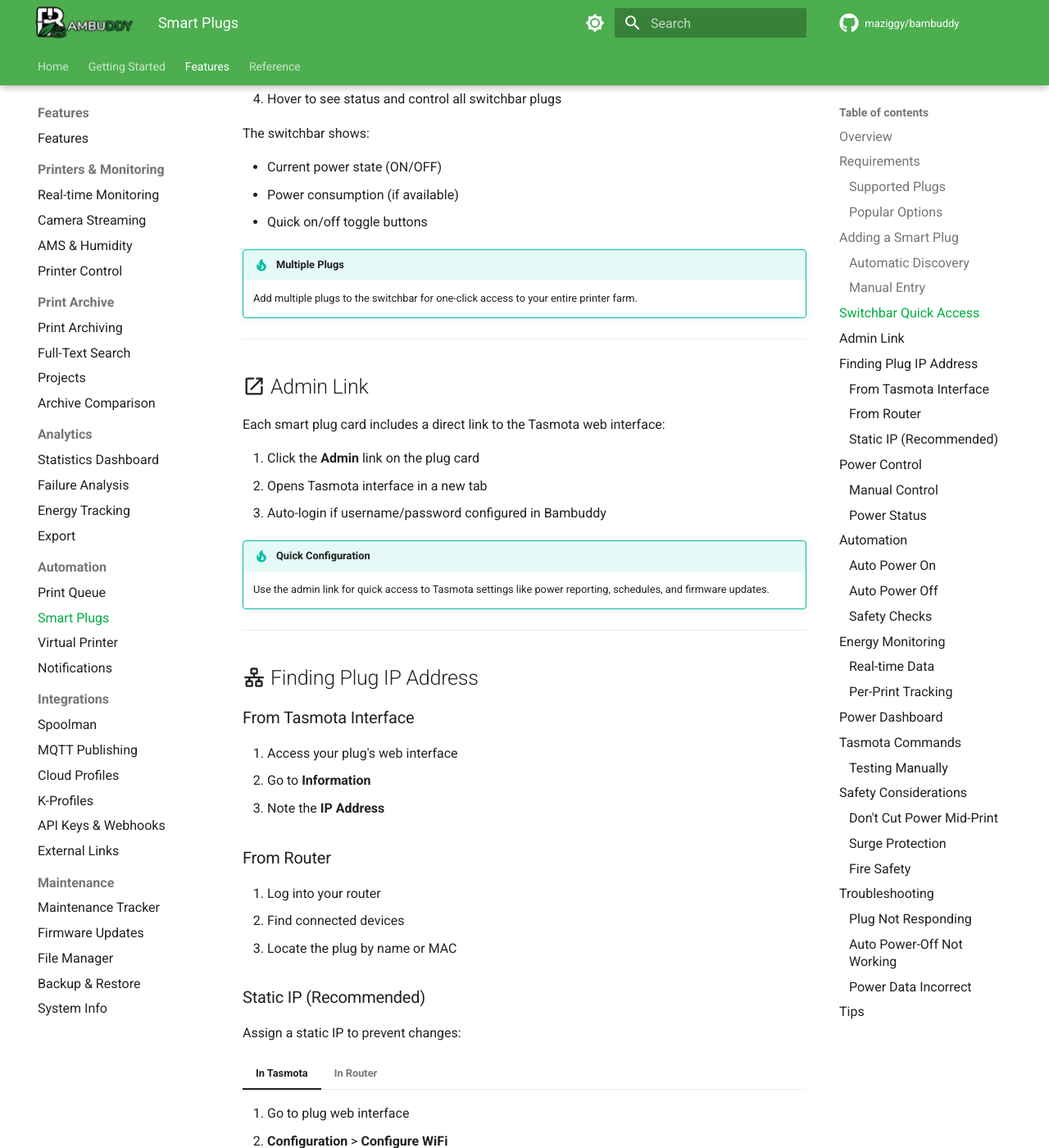
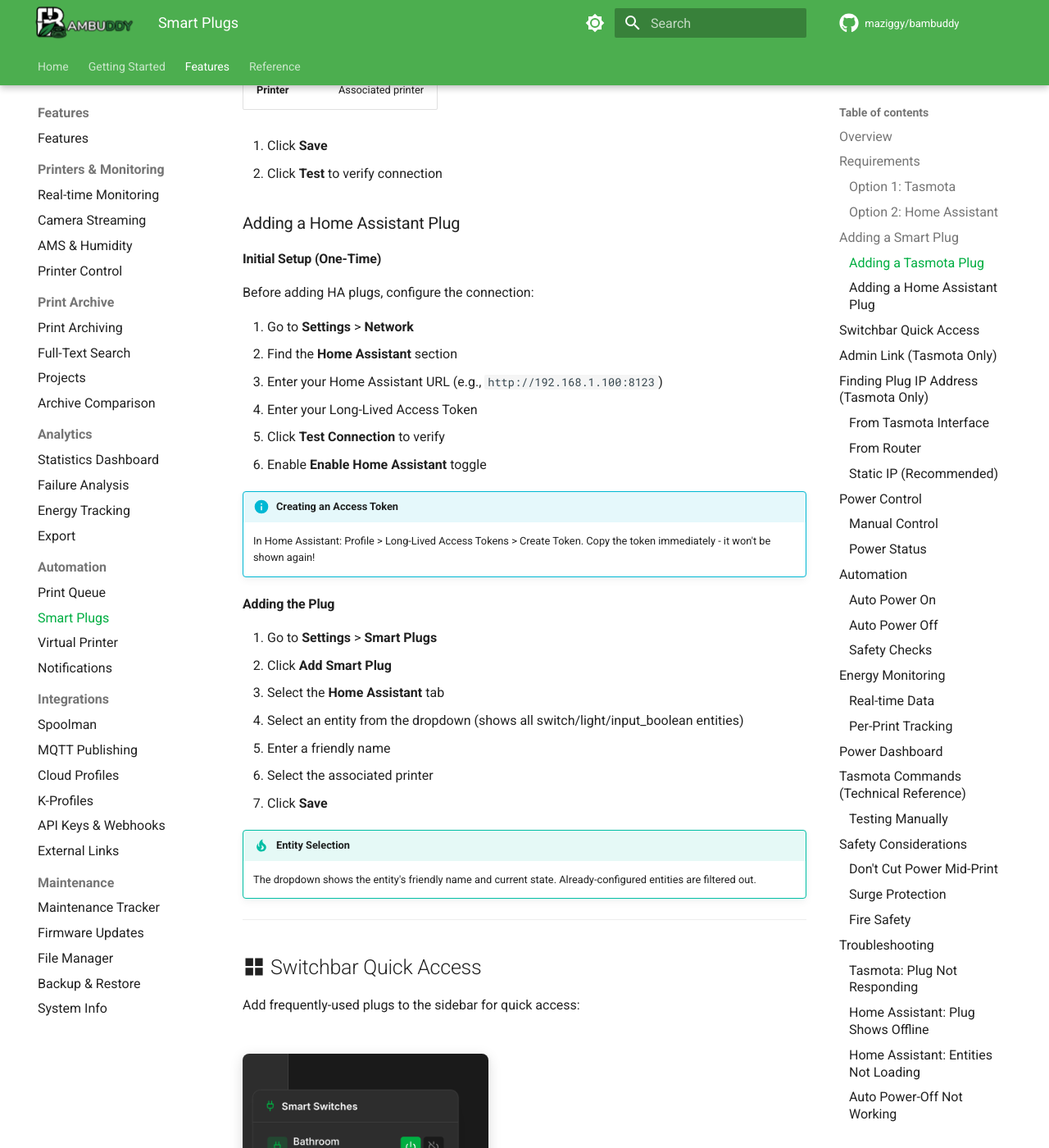
Before and after one commit to maziggy/bambuddy-wiki, an MkDocs documentation site: the page built from docs/features/smart-plugs.md, in a window 1280 px wide and 1400 px high, scrolled down 3888 px. Shown: the whole window at 82% size. Built offline with MkDocs 1.6.1 and Material for MkDocs 9.7.7, drawn with Linux system fonts in a browser that asks for light colours; comment, search, counter and statistics services are not loaded; the version menu is left out; some of the changed text lies outside the part shown.

Commit message:
Updated Wiki

```diff
--- a/docs/features/smart-plugs.md
+++ b/docs/features/smart-plugs.md
@@ -1,11 +1,11 @@
 ---
 title: Smart Plugs
-description: Tasmota integration for power control and automation
+description: Tasmota and Home Assistant integration for power control and automation
 ---
 
 # Smart Plugs
 
-Control your printers with Tasmota-based smart plugs for power monitoring, automation, and energy tracking.
+Control your printers with Tasmota or Home Assistant smart plugs for power monitoring, automation, and energy tracking.
 
 ![Smart Plugs Settings](../assets/settings-powerplugs.png){ .screenshot }
 
@@ -25,9 +25,11 @@ Smart plug integration enables:
 
 ## :material-cog: Requirements
 
-### Supported Plugs
+Bambuddy supports two types of smart plug integrations:
 
-Bambuddy supports **Tasmota**-flashed smart plugs:
+### Option 1: Tasmota
+
+Direct control of Tasmota-flashed smart plugs:
 
 | Feature | Required? |
 |---------|:---------:|
@@ -35,7 +37,7 @@ Bambuddy supports **Tasmota**-flashed smart plugs:
 | Power monitoring | Recommended |
 | HTTP API access | :material-check: Yes |
 
-### Popular Options
+**Popular Options:**
 
 - **Sonoff S31** - Compact, power monitoring
 - **Gosund SP111** - Affordable, power monitoring
@@ -45,31 +47,56 @@ Bambuddy supports **Tasmota**-flashed smart plugs:
 !!! tip "Pre-flashed Plugs"
     Buy plugs pre-flashed with Tasmota to avoid the flashing process. Athom and some others sell them ready to use.
 
+### Option 2: Home Assistant
+
+Control any switch/light entity through Home Assistant:
+
+| Feature | Required? |
+|---------|:---------:|
+| Home Assistant instance | :material-check: Yes |
+| Long-Lived Access Token | :material-check: Yes |
+| Network access to HA | :material-check: Yes |
+
+**Supports:**
+
+- **Zigbee** - Plugs via ZHA or Zigbee2MQTT
+- **Z-Wave** - Plugs via Z-Wave JS
+- **Matter** - Matter-compatible devices
+- **WiFi** - Any WiFi plug integrated with HA
+- **ESPHome** - Custom ESP-based devices
+
+!!! tip "Flexible Integration"
+    Home Assistant integration lets you use any device HA supports, including cloud-connected plugs that don't have local APIs.
+
 ---
 
 ## :material-plus-circle: Adding a Smart Plug
 
-### Automatic Discovery
+### Adding a Tasmota Plug
 
-The easiest way to add plugs is with automatic discovery:
+#### Automatic Discovery
+
+The easiest way to add Tasmota plugs is with automatic discovery:
 
 1. Go to **Settings** > **Smart Plugs**
 2. Click **Add Smart Plug**
-3. Click **Discover Tasmota Devices**
-4. Wait for the network scan to complete
-5. Click on a discovered device to select it
-6. Fill in remaining details and **Save**
+3. Select the **Tasmota** tab
+4. Click **Discover Tasmota Devices**
+5. Wait for the network scan to complete
+6. Click on a discovered device to select it
+7. Fill in remaining details and **Save**
 
 !!! tip "Network Auto-Detection"
     Bambuddy automatically detects your local network and scans all 254 addresses. Works with password-protected devices too!
 
-### Manual Entry
+#### Manual Entry
 
 If discovery doesn't find your plug:
 
 1. Go to **Settings** > **Smart Plugs**
 2. Click **Add Smart Plug**
-3. Enter configuration:
+3. Select the **Tasmota** tab
+4. Enter configuration:
 
 | Field | Description |
 |-------|-------------|
@@ -77,8 +104,37 @@ If discovery doesn't find your plug:
 | **IP Address** | Plug's network IP |
 | **Printer** | Associated printer |
 
-4. Click **Save**
-5. Click **Test** to verify connection
+5. Click **Save**
+6. Click **Test** to verify connection
+
+### Adding a Home Assistant Plug
+
+#### Initial Setup (One-Time)
+
+Before adding HA plugs, configure the connection:
+
+1. Go to **Settings** > **Network**
+2. Find the **Home Assistant** section
+3. Enter your Home Assistant URL (e.g., `http://192.168.1.100:8123`)
+4. Enter your Long-Lived Access Token
+5. Click **Test Connection** to verify
+6. Enable **Enable Home Assistant** toggle
+
+!!! info "Creating an Access Token"
+    In Home Assistant: Profile > Long-Lived Access Tokens > Create Token. Copy the token immediately - it won't be shown again!
+
+#### Adding the Plug
+
+1. Go to **Settings** > **Smart Plugs**
+2. Click **Add Smart Plug**
+3. Select the **Home Assistant** tab
+4. Select an entity from the dropdown (shows all switch/light/input_boolean entities)
+5. Enter a friendly name
+6. Select the associated printer
+7. Click **Save**
+
+!!! tip "Entity Selection"
+    The dropdown shows the entity's friendly name and current state. Already-configured entities are filtered out.
 
 ---
 
@@ -104,9 +160,9 @@ The switchbar shows:
 
 ---
 
-## :material-open-in-new: Admin Link
+## :material-open-in-new: Admin Link (Tasmota Only)
 
-Each smart plug card includes a direct link to the Tasmota web interface:
+Each Tasmota smart plug card includes a direct link to the Tasmota web interface:
 
 1. Click the **Admin** link on the plug card
 2. Opens Tasmota interface in a new tab
@@ -115,9 +171,12 @@ Each smart plug card includes a direct link to the Tasmota web interface:
 !!! tip "Quick Configuration"
     Use the admin link for quick access to Tasmota settings like power reporting, schedules, and firmware updates.
 
+!!! note "Home Assistant Plugs"
+    HA plugs don't have an admin link. Manage them through your Home Assistant dashboard.
+
 ---
 
-## :material-lan: Finding Plug IP Address
+## :material-lan: Finding Plug IP Address (Tasmota Only)
 
 ### From Tasmota Interface
 
@@ -242,9 +301,9 @@ View power statistics:
 
 ---
 
-## :material-console: Tasmota Commands
+## :material-console: Tasmota Commands (Technical Reference)
 
-Bambuddy uses these Tasmota HTTP commands:
+Bambuddy uses these Tasmota HTTP commands for direct Tasmota integration:
 
 | Action | Command |
 |--------|---------|
@@ -297,13 +356,28 @@ Smart plugs have current limits:
 
 ## :material-help-circle: Troubleshooting
 
-### Plug Not Responding
+### Tasmota: Plug Not Responding
 
 1. Check plug is powered
 2. Verify IP address is correct
 3. Ensure plug is on same network
 4. Check if Tasmota web interface loads
 5. Verify no firewall blocking
+
+### Home Assistant: Plug Shows Offline
+
+1. Check HA connection in Settings > Network
+2. Click **Test Connection** to verify
+3. Ensure the access token hasn't expired
+4. Verify HA is reachable from Bambuddy's network
+5. Check if entity exists in HA
+
+### Home Assistant: Entities Not Loading
+
+1. Verify HA URL is correct (include port if needed)
+2. Check access token has correct permissions
+3. Try regenerating the access token
+4. Ensure HA integration is enabled
 
 ### Auto Power-Off Not Working
 
@@ -315,8 +389,9 @@ Smart plugs have current limits:
 ### Power Data Incorrect
 
 1. Not all plugs have power monitoring
-2. Calibrate in Tasmota: **Configuration** > **Configure Other**
-3. Check plug specifications
+2. For Tasmota: Calibrate in **Configuration** > **Configure Other**
+3. For HA: Check if entity has power attributes
+4. Check plug specifications
 
 ---
 
```
Also changed, not shown: docs/features/archiving.md (+31 -0 lines), docs/features/index.md (+1 -1 lines), docs/index.md (+1 -1 lines).
